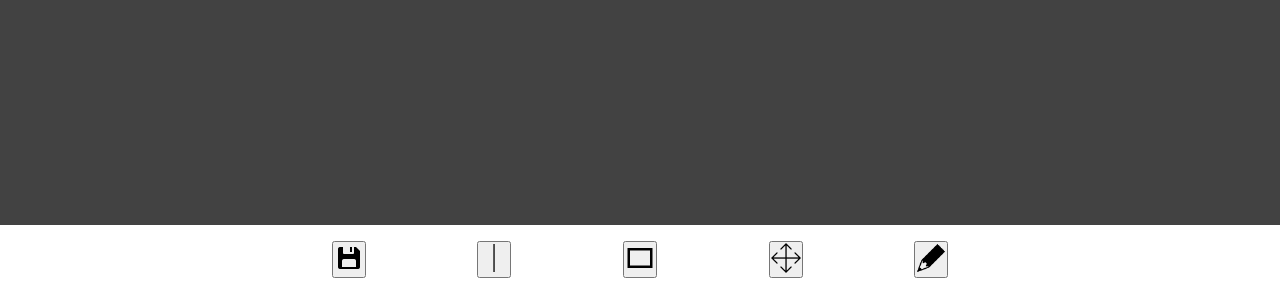
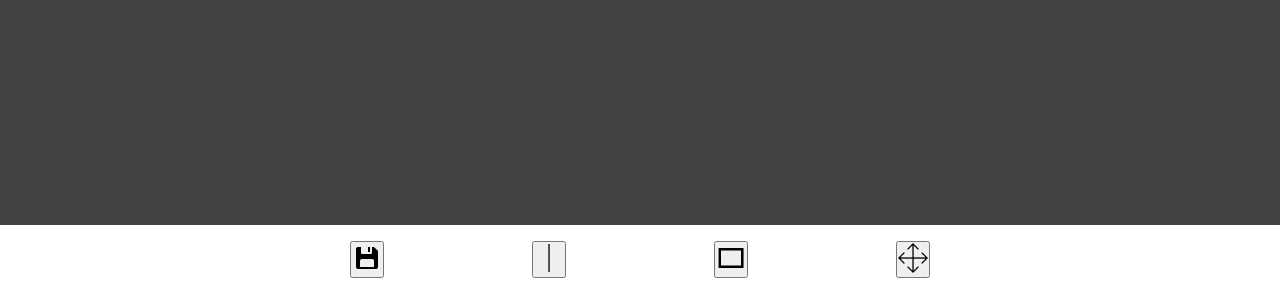
Before and after one commit to lovasber/myPaint, a React (Vite) app: page / in a window 1280 px wide. Shown: the part 500-800 px from the top of the page. Built offline with nearby package versions, Linux system fonts and the light colour scheme.

Commit message:
change cursor

```diff
--- a/src/App.tsx
+++ b/src/App.tsx
@@ -4,12 +4,13 @@ import  Header  from './components/Header'
 
 function App() {
   const [toolName, setToolName] = useState('line')
+  const [cursor, setCursor] = useState('default')
 
   return (
     <div className="App">
 
-        <Canvas toolName={toolName}/>
-        <Header setToolName={setToolName}/>
+        <Canvas toolName={toolName} cursor={cursor}/>
+        <Header setToolName={setToolName} setCursor={setCursor}/>
     </div>
   )
 }
--- a/src/components/Canvas.tsx
+++ b/src/components/Canvas.tsx
@@ -2,14 +2,16 @@ import React, { useEffect, useState } from 'react'
 import rough from 'roughjs'
 import { Drawable } from 'roughjs/bin/core'
 import Element from '../interfaces/Element'
+import { shape, actionName } from '../interfaces/Enums'
 
 type prop = {
-    toolName: string
+    toolName: string,
+    cursor: string
 }
 
 const HEADER_HEIGHT = 75
 
-const Canvas = ({ toolName }: prop ) => {
+const Canvas = ({ toolName, cursor }: prop ) => {
     const generator = rough.generator()
     const [elements, setElements] = useState([] as Element[])
     const [action, setAction] = useState('none' as string)
@@ -40,9 +42,19 @@ const Canvas = ({ toolName }: prop ) => {
     })
 
     const createElement = (id:number, x1: number, y1: number, x2: number, y2: number, type: string) : Element =>{
-
         const roughElement = createShape(x1, y1, x2, y2, type)
         return { id, x1, y1, x2, y2, type:toolName, roughElement}
+    }
+
+    const createShape = (x1: number, y1: number, x2: number, y2: number, type: string): Drawable  =>  {
+        if(type === shape.LINE){
+            return generator.line(x1, y1, x2, y2)
+        }else if(toolName === shape.RECTANGLE){
+            return generator.rectangle(x1, y1, x2-x1, y2-y1)
+        }else{
+            console.error("unidentified Shape!")
+            return generator.line(10,10,10,10)
+        }
     }
 
     const getElementAtPosition = (clientX: number, clientY: number, elements: Element[]): Element | undefined => {
@@ -50,7 +62,7 @@ const Canvas = ({ toolName }: prop ) => {
     }
 
     const isWithinElement = (x: number, y: number, element: Element) =>{
-        if(element.type === 'rectangle'){
+        if(element.type === shape.RECTANGLE){
             return isInRectangle(x, y, element)
         }else if(element.type === 'line'){
             return isInLine(x, y, element)
@@ -77,16 +89,7 @@ const Canvas = ({ toolName }: prop ) => {
 
     const distance = (a: { x: number, y: number}, b: { x: number, y: number}) => Math.sqrt(Math.pow(a.x - b.x, 2) + Math.pow(a.y - b.y, 2))
 
-    const createShape = (x1: number, y1: number, x2: number, y2: number, type: string): Drawable  =>  {
-        if(type === 'line'){
-            return generator.line(x1, y1, x2, y2)
-        }else if(toolName === 'rectangle'){
-            return generator.rectangle(x1, y1, x2-x1, y2-y1)
-        }else{
-            console.error("unidentified Shape!")
-            return generator.line(0,0,0,0)
-        }
-    }
+
 
     const updateElement = (id: number, x1: number, y1: number, clientX: number, clientY: number, element: Element) =>{
 
@@ -100,19 +103,20 @@ const Canvas = ({ toolName }: prop ) => {
     const handleMouseDown = (event: React.MouseEvent) => {
         const { clientX, clientY } = event
 
-        if(toolName === 'select'){
+        if(toolName === actionName.SELECTING){
+            setAction(actionName.MOVING)
             const element : Element | undefined = getElementAtPosition(clientX, clientY, elements)
             console.log(element)
             if(element){
                 const offsetX = clientX - element.x1
                 const offsetY = clientY - element.y1
 
-                setAction('moving')
+                setAction(actionName.MOVING)
 
 
             }
         }else{
-            setAction('drawing')
+            setAction(actionName.DRAWING)
             const id = elements.length
             const element = createElement(id, clientX, clientY, clientX, clientY, toolName)
             setElements(prevState => [...prevState, element as Element])
@@ -122,11 +126,11 @@ const Canvas = ({ toolName }: prop ) => {
 
     const handleMouseMove = (event: React.MouseEvent) => {
         const {clientX, clientY } = event
-        if(action === 'drawing'){
+        if(action === actionName.DRAWING){
             const index : number = elements.length - 1
             const { x1, y1 } = elements[index]
             updateElement(index, x1, y1, clientX, clientY, elements[index])
-        }else if(action === 'moving'){
+        }else if(action === actionName.MOVING){
            const { id, x1, y1, x2, y2 } = selectedElement
            const width = x2 -x1;
            const height = y2 - y1
@@ -142,6 +146,7 @@ const Canvas = ({ toolName }: prop ) => {
 
     const canvasStyle = {
         backgroundColor: '#424242',
+        cursor: `${cursor}`
       }
 
     return (
--- a/src/components/Header.tsx
+++ b/src/components/Header.tsx
@@ -7,27 +7,29 @@ import line from '../assets/line-50.png';
 import pencil from '../assets/pencil-50.png';
 import drag from '../assets/drag-50.png';
 import rectangle from '../assets/rectangular-48.png';
-import { handleSaveButtonClick,
-         handleSelectButtonClick,
-         handleFreeHandButtonClick
-} from '../controller';
+import { actionName, shape } from '../interfaces/Enums';
+
 
 type prop = {
-    setToolName: (toolName:string)=>void
+    setToolName: (toolName:string)=>void,
+    setCursor: (toolName:string)=>void
 }
 
-const Header = ({ setToolName }: prop) => {
+const Header = ({ setToolName, setCursor }: prop) => {
 
     const handleLineButtonClick = () => {
-        setToolName('line')
+        setCursor('default')
+        setToolName(shape.LINE)
     }
 
     const handleRectangleButtonClick = () => {
-        setToolName('rectangle')
+        setCursor('default')
+        setToolName(shape.RECTANGLE)
     }
 
     const handleSelectButtonClick = () => {
-        setToolName('select')
+        setCursor('grab')
+        setToolName(actionName.SELECTING)
     }
 
     const HeaderContainer = styled.div`
@@ -45,7 +47,7 @@ const Header = ({ setToolName }: prop) => {
             <HeaderButton
                 label="Save"
                 imgPath={save}
-                handler={handleSaveButtonClick}/>
+                handler={()=>{}}/>
             <HeaderButton
                 label="Line"
                 imgPath={line}
@@ -58,10 +60,6 @@ const Header = ({ setToolName }: prop) => {
                 label="Select"
                 imgPath={drag}
                 handler={handleSelectButtonClick}/>
-            <HeaderButton
-                label="Freehand"
-                imgPath={pencil}
-                handler={handleFreeHandButtonClick}/>
         </HeaderContainer>
     )
 }
--- /dev/null
+++ b/src/interfaces/Enums.ts
@@ -0,0 +1,10 @@
+export enum actionName {
+    DRAWING = 'drawing',
+    SELECTING = 'selecting',
+    MOVING = 'moving',
+}
+
+export enum shape {
+    RECTANGLE = 'rectangle',
+    LINE = 'line',
+}
```
